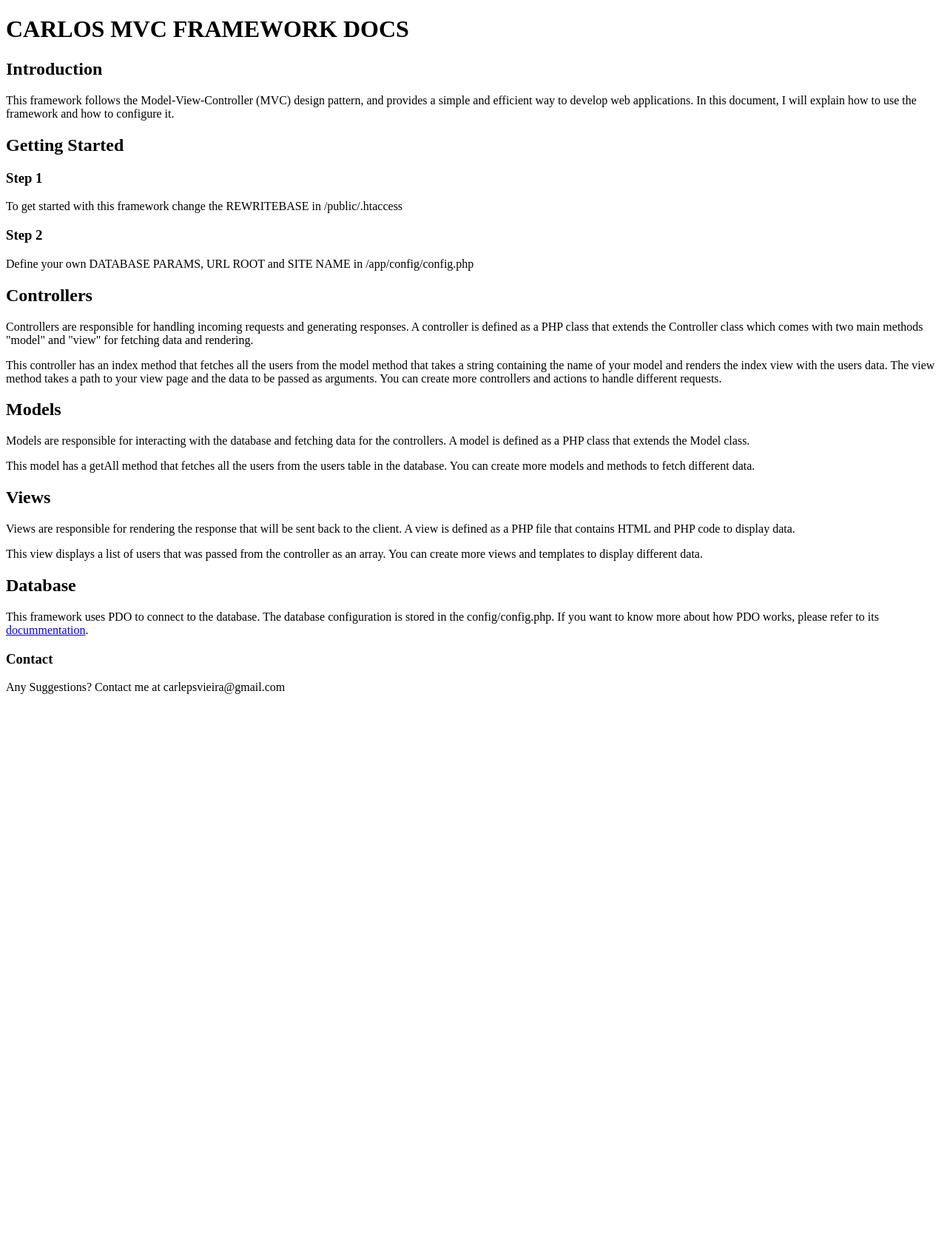
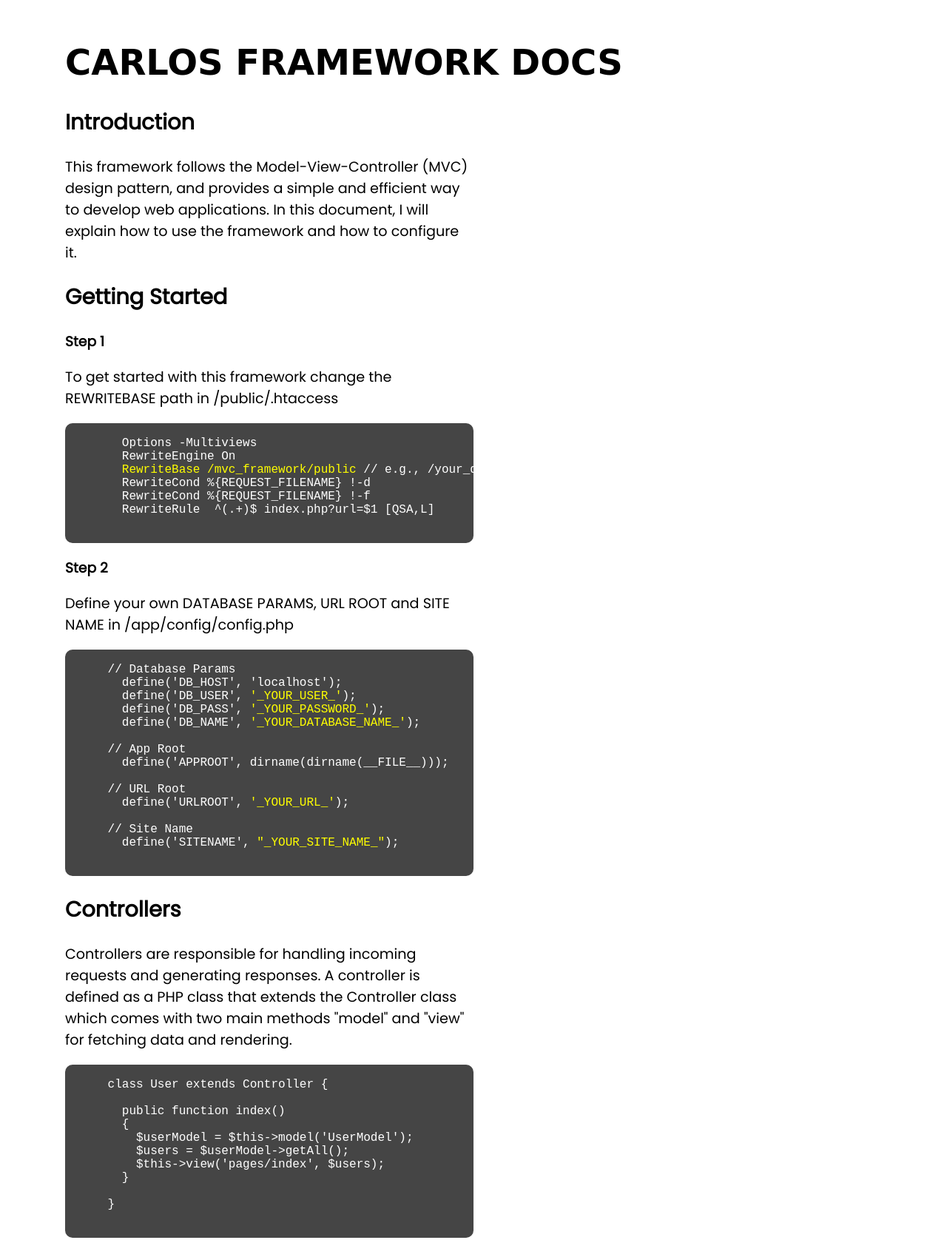
Before and after one commit to carlospsvieira/mvc_framework_docs, a plain HTML site: page index.html in a window 1280 px wide. Shown: the top 1676 px of the page at 74% size. Before the commit the page ends 954 px from the top, so only its background shows below. Drawn offline with Linux system fonts and the light colour scheme; a web font is replaced by a local one.

Commit message:
adds styles and code sections

```diff
--- a/index.html
+++ b/index.html
@@ -4,10 +4,21 @@
     <meta charset="UTF-8" />
     <meta http-equiv="X-UA-Compatible" content="IE=edge" />
     <meta name="viewport" content="width=device-width, initial-scale=1.0" />
+    <link rel="preconnect" href="https://fonts.googleapis.com" />
+    <link rel="preconnect" href="https://fonts.gstatic.com" crossorigin />
+    <link
+      href="https://fonts.googleapis.com/css2?family=Poppins&display=swap"
+      rel="stylesheet"
+    />
+    <link
+      href="https://fonts.googleapis.com/css2?family=DynaPuff&display=swap"
+      rel="stylesheet"
+    />
+    <link rel="stylesheet" href="style.css" />
     <title>Carlos Framework Document</title>
   </head>
   <body>
-    <h1>CARLOS MVC FRAMEWORK DOCS</h1>
+    <h1>CARLOS FRAMEWORK DOCS</h1>
 
     <h2>Introduction</h2>
 
@@ -22,20 +33,20 @@
     <h3>Step 1</h3>
 
     <p>
-      To get started with this framework change the REWRITEBASE in
+      To get started with this framework change the REWRITEBASE path in
       /public/.htaccess
     </p>
 
-    <!--
-    <IfModule mod_rewrite.c>
+    <pre>
+      <code>
         Options -Multiviews
         RewriteEngine On
-      RewriteBase /mvc_framework/public > REPLACE "mvc_framwork" TO YOUR PREFERED DIR NAME <
+        <span class="enphasize">RewriteBase /mvc_framework/public</span> // e.g., /your_directory/public //
         RewriteCond %{REQUEST_FILENAME} !-d
         RewriteCond %{REQUEST_FILENAME} !-f
         RewriteRule  ^(.+)$ index.php?url=$1 [QSA,L]
-    </IfModule>
-  -->
+    </code>
+  </pre>
 
     <h3>Step 2</h3>
 
@@ -44,23 +55,24 @@
       /app/config/config.php
     </p>
 
-    <!--
-    <?php
+    <pre>
+      <code>
       // Database Params
         define('DB_HOST', 'localhost');
-    define('DB_USER', '_YOUR_USER_'); < HERE <
-    define('DB_PASS', '_YOUR_PASSWORD_'); < HERE <
-    define('DB_NAME', '_YOUR_DATABASE_NAME_'); < HERE <
+        define('DB_USER', <span class="enphasize">'_YOUR_USER_'</span>);
+        define('DB_PASS', <span class="enphasize">'_YOUR_PASSWORD_'</span>);
+        define('DB_NAME', <span class="enphasize">'_YOUR_DATABASE_NAME_'</span>);
 
       // App Root
         define('APPROOT', dirname(dirname(__FILE__)));
 
       // URL Root
-    define('URLROOT', '_YOUR_URL_'); < HERE <
+        define('URLROOT', <span class="enphasize">'_YOUR_URL_'</span>);
 
       // Site Name
-    define('SITENAME', "_YOUR_SITE_NAME_"); < HERE <
-  -->
+        define('SITENAME', <span class="enphasize">"_YOUR_SITE_NAME_"</span>);
+      </code>
+    </pre>
 
     <h2>Controllers</h2>
 
@@ -70,9 +82,8 @@
       Controller class which comes with two main methods "model" and "view" for
       fetching data and rendering.
     </p>
-
-    <!-- <?php
-
+    <pre>
+      <code>
       class User extends Controller {
 
         public function index()
@@ -83,7 +94,8 @@
         }
 
       }
-  -->
+      </code>
+    </pre>
 
     <p>
       This controller has an index method that fetches all the users from the
@@ -101,17 +113,21 @@
       Model class.
     </p>
 
-    <!-- <?php
+    <pre>
+      <code>
+      class UserModel extends Model {
 
-    class UserModel extends Model {
         public function getAll()
         {
+
         $stmt = $this->db->query('SELECT * FROM users');
         return $stmt->fetchAll(PDO::FETCH_ASSOC);
+
         }
 
       }
-  -->
+      </code>
+    </pre>
 
     <p>
       This model has a getAll method that fetches all the users from the users
@@ -127,20 +143,30 @@
       code to display data.
     </p>
 
-    <!-- <!DOCTYPE html>
-    <html>
-      <head>
-        <title>Home Page</title>
-      </head>
-      <body>
-        <h1>Users</h1>
-        <ul>
-          <?php foreach ($users as $user): ?>
-          <li> <?php $user['name'] ?> </li>
-          <?php endforeach ?>
-        </ul>
-      </body>
-    </html> -->
+    <pre>
+      <code>
+       <span><</span>html>
+        <span><</span>head>
+          <span><</span>title>Home Page<span><</span>/title>
+        <span><</span>/head>
+        <span><</span>body>
+
+          <span><</span>h1>Users<span><</span>/h1>
+
+          <span><</span>ul>
+          <div class="enphasize">
+            <span><</span>?php foreach ($users as $user): ?>
+
+              <span><</span>li> <span><</span>?php $user['name'] ?> <span><</span>/li>
+
+            <span><</span>?php endforeach ?>
+          </div>
+          <span><</span>/ul>
+
+        <span><</span>/body>
+       <span><</span>/html>
+      </code>
+    </pre>
 
     <p>
       This view displays a list of users that was passed from the controller as
@@ -155,12 +181,11 @@
       configuration is stored in the config/config.php. If you want to know more
       about how PDO works, please refer to its
       <a href="https://www.php.net/manual/en/book.pdo.php" target="_blank"
-        >docummentation</a
+        >documentation</a
       >.
     </p>
 
-    <h3>Contact</h3>
-
+    <h4>Contact</h4>
     <p>Any Suggestions? Contact me at carlepsvieira@gmail.com</p>
   </body>
 </html>
--- a/style.css
+++ b/style.css
@@ -0,0 +1,31 @@
+body {
+  padding: 1rem 5rem;
+  font-family: 'Poppins', sans-serif;
+}
+
+h1 {
+  font-family: 'DynaPuff', cursive;
+  font-size: 3rem;
+  /* font-weight: 400; */
+}
+
+p {
+  max-width: 50%;
+  font-size: 1.2rem;
+}
+
+h2, h4 {
+  font-size: 1.8rem;
+}
+
+pre {
+  color: white;
+  background-color: #454545;
+  max-width: 50%;
+  font-size: large;
+  border-radius: 10px;
+}
+
+.enphasize {
+  color: yellow;
+}
```
Lines whose indentation alone changed are shown as unchanged.
